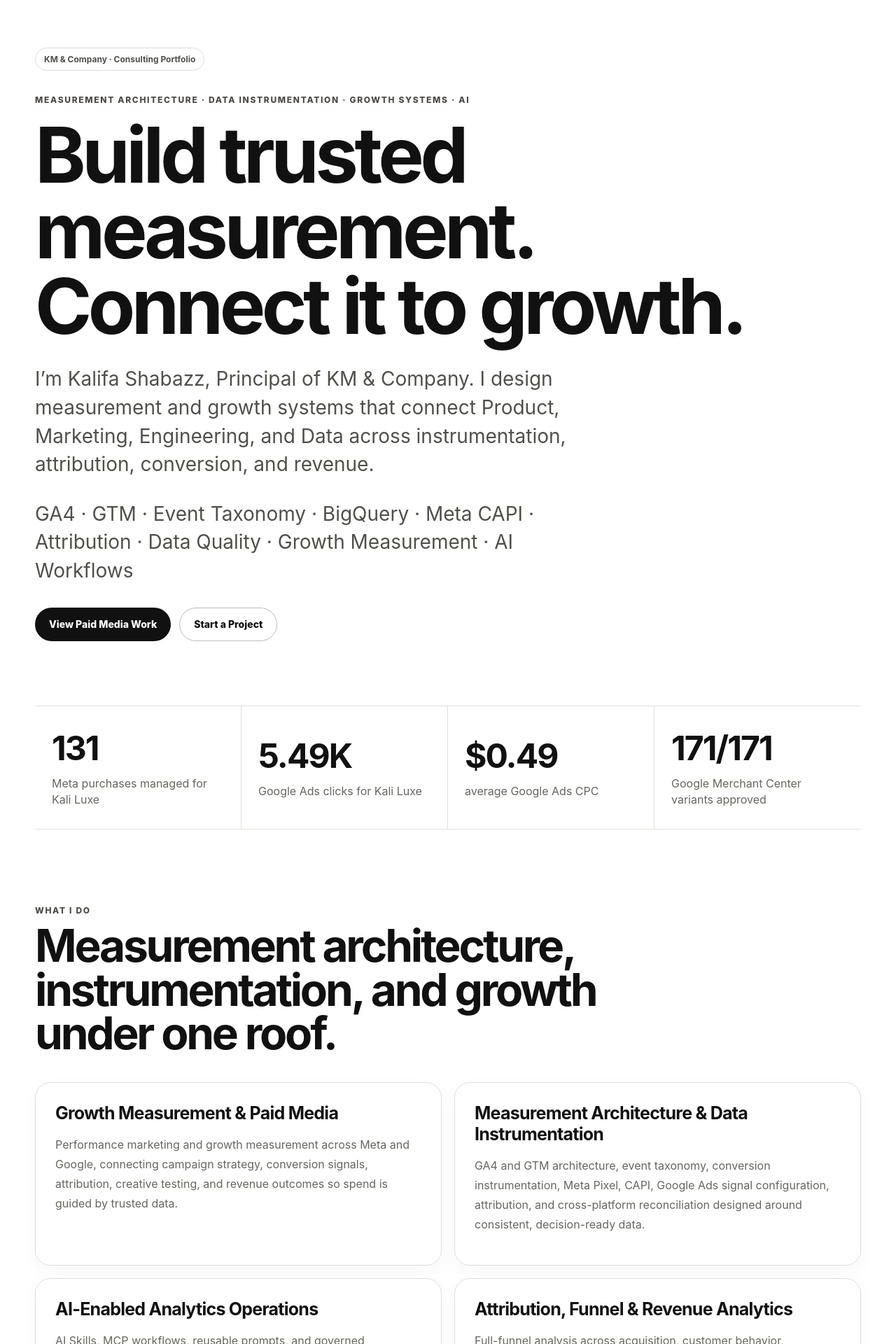
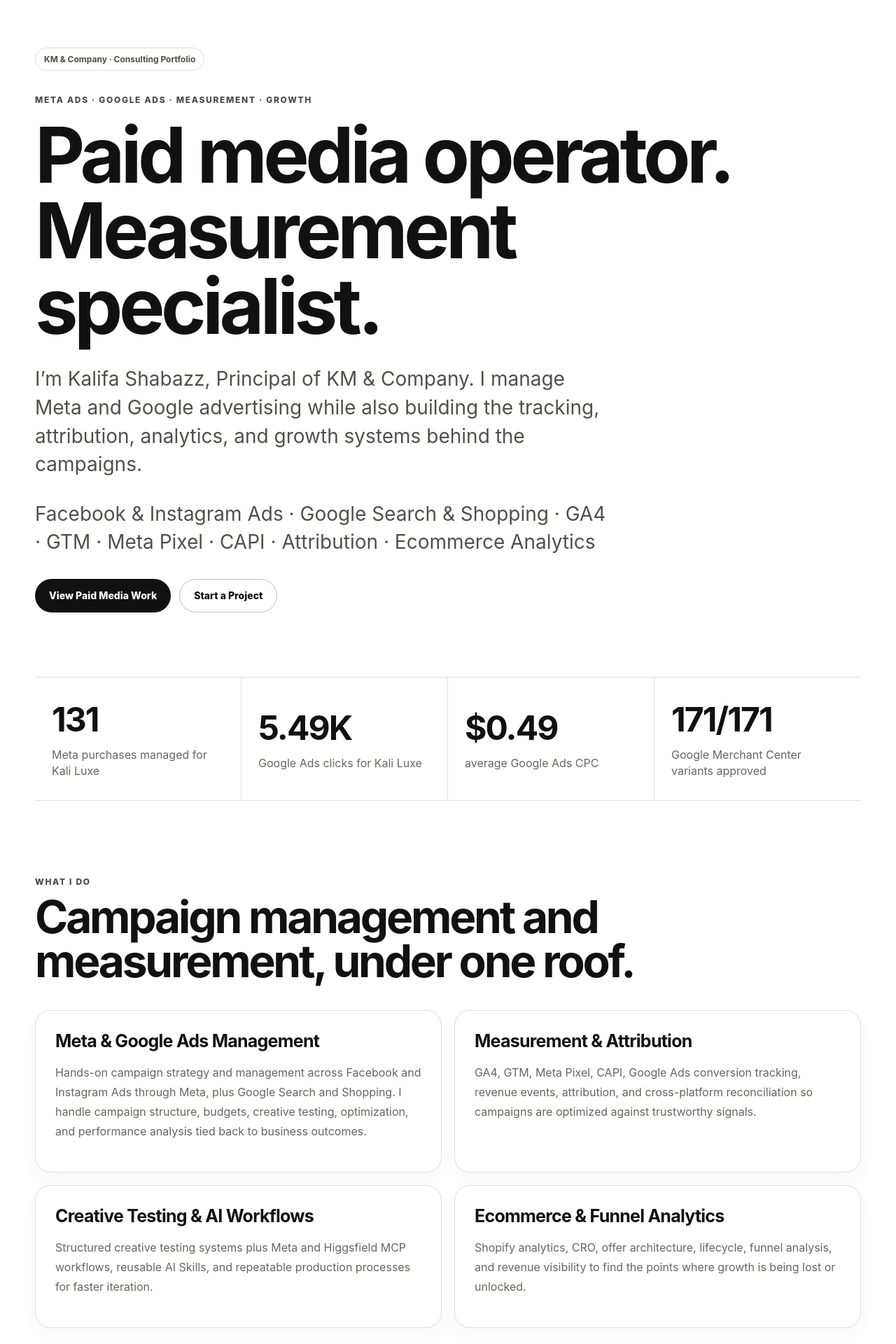
Before and after one commit to kmshabazz/km-company-portfolio, a Next.js app: page / in a window 1280 px wide. Shown: the part 120-2040 px from the top of the page at 70% size. Built offline with nearby package versions, Linux system fonts and the light colour scheme.

Commit message:
Restore KM & Company portfolio after mistaken edit

```diff
--- a/app/page.tsx
+++ b/app/page.tsx
@@ -7,20 +7,20 @@ const proof = [
 
 const services = [
   {
-    title: "Growth Measurement & Paid Media",
-    copy: "Performance marketing and growth measurement across Meta and Google, connecting campaign strategy, conversion signals, attribution, creative testing, and revenue outcomes so spend is guided by trusted data.",
+    title: "Meta & Google Ads Management",
+    copy: "Hands-on campaign strategy and management across Facebook and Instagram Ads through Meta, plus Google Search and Shopping. I handle campaign structure, budgets, creative testing, optimization, and performance analysis tied back to business outcomes.",
   },
   {
-    title: "Measurement Architecture & Data Instrumentation",
-    copy: "GA4 and GTM architecture, event taxonomy, conversion instrumentation, Meta Pixel, CAPI, Google Ads signal configuration, attribution, and cross-platform reconciliation designed around consistent, decision-ready data.",
+    title: "Measurement & Attribution",
+    copy: "GA4, GTM, Meta Pixel, CAPI, Google Ads conversion tracking, revenue events, attribution, and cross-platform reconciliation so campaigns are optimized against trustworthy signals.",
   },
   {
-    title: "AI-Enabled Analytics Operations",
-    copy: "AI Skills, MCP workflows, reusable prompts, and governed automation that accelerate analytics QA, creative iteration, investigation, and repeatable marketing operations while keeping human judgment in the loop.",
+    title: "Creative Testing & AI Workflows",
+    copy: "Structured creative testing systems plus Meta and Higgsfield MCP workflows, reusable AI Skills, and repeatable production processes for faster iteration.",
   },
   {
-    title: "Attribution, Funnel & Revenue Analytics",
-    copy: "Full-funnel analysis across acquisition, customer behavior, conversion, lifecycle, and revenue to identify where signal quality, attribution, or customer journeys are limiting growth.",
+    title: "Ecommerce & Funnel Analytics",
+    copy: "Shopify analytics, CRO, offer architecture, lifecycle, funnel analysis, and revenue visibility to find the points where growth is being lost or unlocked.",
   },
 ];
 
@@ -106,17 +106,17 @@ const caseStudies = [
 ];
 
 const process = [
-  ["01", "Audit the instrumentation", "Assess event architecture, conversion signals, platform alignment, attribution, and reporting to find where data quality or performance is breaking."],
-  ["02", "Govern the measurement layer", "Standardize event logic, repair tracking, reconcile platforms, and establish reliable measurement before optimization."],
-  ["03", "Activate growth", "Connect trusted signals to paid media, creative testing, funnel strategy, and lifecycle decisions across the customer journey."],
-  ["04", "Optimize from outcomes", "Use customer behavior, conversion quality, attribution, and revenue to guide spend and growth decisions instead of vanity metrics."],
+  ["01", "Diagnose", "Audit the acquisition, measurement, funnel, and reporting system to find where signal or performance is breaking."],
+  ["02", "Fix the foundation", "Repair tracking, attribution, conversion events, platform connections, and reporting before scaling spend."],
+  ["03", "Run & test", "Build and manage Meta and Google campaigns, creative testing, audience strategy, budgets, and funnel measurement."],
+  ["04", "Optimize from revenue", "Use customer behavior, funnel data, conversion quality, and revenue to guide decisions instead of vanity metrics."],
 ];
 
 const tools = [
   ["Paid Media", "Meta Ads (Facebook & Instagram) · Google Ads · Google Shopping · TikTok · YouTube · CM360"],
-  ["Measurement & Instrumentation", "GA4 · GTM · Event Taxonomy · Meta Pixel · CAPI · Google Ads Conversion Tracking · Attribution · OneTrust"],
+  ["Measurement", "GA4 · GTM · Meta Pixel · CAPI · Google Ads Conversion Tracking · Attribution · OneTrust"],
   ["Ecommerce & Lifecycle", "Shopify · CRO · Funnel Analysis · Omnisend · Email/SMS"],
-  ["Data, Quality & Observability", "BigQuery · Databricks · SQL · Data Validation · Cross-Platform Reconciliation · Looker Studio · Power BI · Tableau · Domo"],
+  ["Data & Reporting", "BigQuery · Databricks · SQL · Looker Studio · Power BI · Tableau · Domo"],
   ["AI & Automation", "Claude Code · ChatGPT · MCP · Higgsfield · AI Skills · GitHub workflows"],
 ];
 
@@ -135,13 +135,13 @@ export default function Home() {
 
       <section id="top" className="hero section-shell">
         <div className="hero-label">KM & Company · Consulting Portfolio</div>
-        <p className="eyebrow">Measurement Architecture · Data Instrumentation · Growth Systems · AI</p>
-        <h1>Build trusted measurement. Connect it to growth.</h1>
+        <p className="eyebrow">Meta Ads · Google Ads · Measurement · Growth</p>
+        <h1>Paid media operator. Measurement specialist.</h1>
         <p className="hero-copy">
-          I’m Kalifa Shabazz, Principal of KM & Company. I design measurement and growth systems that connect Product, Marketing, Engineering, and Data across instrumentation, attribution, conversion, and revenue.
+          I’m Kalifa Shabazz, Principal of KM & Company. I manage Meta and Google advertising while also building the tracking, attribution, analytics, and growth systems behind the campaigns.
         </p>
         <p className="hero-copy">
-          GA4 · GTM · Event Taxonomy · BigQuery · Meta CAPI · Attribution · Data Quality · Growth Measurement · AI Workflows
+          Facebook & Instagram Ads · Google Search & Shopping · GA4 · GTM · Meta Pixel · CAPI · Attribution · Ecommerce Analytics
         </p>
         <div className="hero-actions">
           <a href="#work" className="button primary">View Paid Media Work</a>
@@ -161,7 +161,7 @@ export default function Home() {
       <section id="services" className="section-shell section-space">
         <div className="section-heading">
           <p className="eyebrow">What I Do</p>
-          <h2>Measurement architecture, instrumentation, and growth under one roof.</h2>
+          <h2>Campaign management and measurement, under one roof.</h2>
         </div>
         <div className="service-grid">
           {services.map((service) => (
@@ -178,9 +178,9 @@ export default function Home() {
           <div className="section-heading split-heading">
             <div>
               <p className="eyebrow">Selected Work</p>
-              <h2>Instrumentation, attribution, and growth systems in practice.</h2>
+              <h2>Paid media, tracking, and growth systems in practice.</h2>
             </div>
-            <p>Case studies across measurement architecture, conversion instrumentation, attribution, paid media, ecommerce, and full-funnel growth.</p>
+            <p>Case studies across Meta Ads, Google Ads, ecommerce, attribution, conversion tracking, creative systems, and full-funnel growth.</p>
           </div>
           <div className="case-grid">
             {caseStudies.map((study) => (
@@ -204,7 +204,7 @@ export default function Home() {
       <section className="section-shell section-space">
         <div className="section-heading">
           <p className="eyebrow">How I Work</p>
-          <h2>Govern the signal, align the platforms, optimize from business outcomes.</h2>
+          <h2>Fix the signal, run the campaigns, optimize from the business outcome.</h2>
         </div>
         <div className="process-grid">
           {process.map(([num, title, copy]) => (
@@ -236,18 +236,18 @@ export default function Home() {
 
       <section id="about" className="section-shell section-space about-grid">
         <div>
-          <p className="eyebrow">Cross-Functional Measurement Leadership</p>
-          <h2>I connect Product, Marketing, Engineering, and Data.</h2>
+          <p className="eyebrow">Why This Combination Matters</p>
+          <h2>I work on both sides of performance marketing.</h2>
         </div>
         <div className="about-copy">
           <p>
-            My experience spans enterprise analytics, subscription businesses, ecommerce brands, agencies, and consulting environments. I operate across measurement architecture, data instrumentation, attribution, paid media, and analytics operations so teams can make decisions from a consistent measurement foundation.
+            My experience spans enterprise analytics, subscription businesses, ecommerce brands, agencies, and consulting environments. That combination lets me run the acquisition engine while making sure the data used to optimize it can actually be trusted.
           </p>
           <p>
-            I translate business and growth requirements into event logic, conversion instrumentation, validation workflows, reporting, and optimization frameworks while partnering across technical and marketing teams.
+            I can move from campaign strategy and creative testing into tracking, attribution, funnel analysis, and revenue measurement without handing the problem off between separate teams.
           </p>
           <p>
-            The goal is not more dashboards or more ad spend. It is an observable, governed measurement system that makes clear what is working, what is broken, and what teams should do next.
+            The goal is not more dashboards or more ad spend. It is a growth system that tells you what is working, what is broken, and what to do next.
           </p>
         </div>
       </section>
@@ -272,8 +272,8 @@ export default function Home() {
       <section id="contact" className="section-shell section-space">
         <div className="contact-panel">
           <p className="eyebrow dark">Work With KM & Company</p>
-          <h2>Need trusted measurement behind product and growth decisions?</h2>
-          <p>Measurement architecture, data instrumentation, attribution, growth measurement, paid media consulting, AI-enabled analytics operations, and fractional support.</p>
+          <h2>Need someone who can run Meta or Google Ads and understand the data behind them?</h2>
+          <p>Paid media management, consulting projects, fractional growth support, measurement work, and agency opportunities.</p>
           <div className="contact-details">
             <a href="mailto:info@kmandcompany.com">info@kmandcompany.com</a>
             <a href="tel:+12132937098">(213) 293-7098</a>
@@ -287,7 +287,7 @@ export default function Home() {
 
       <footer>
         <span>© 2026 KM & Company</span>
-        <span>Measurement Architecture · Data Instrumentation · Growth Systems · AI</span>
+        <span>Meta Ads · Google Ads · Measurement · Growth Systems</span>
       </footer>
     </main>
   );
```
